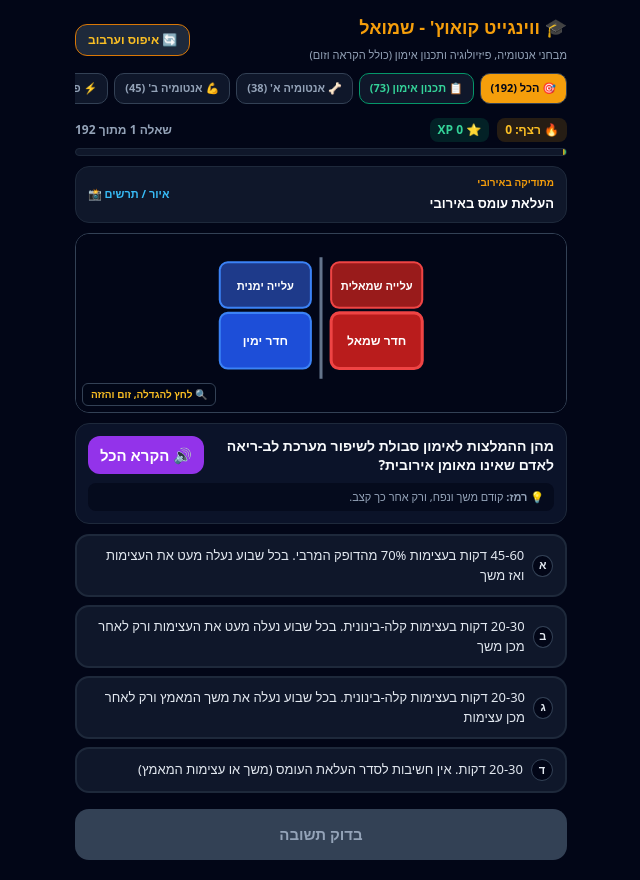
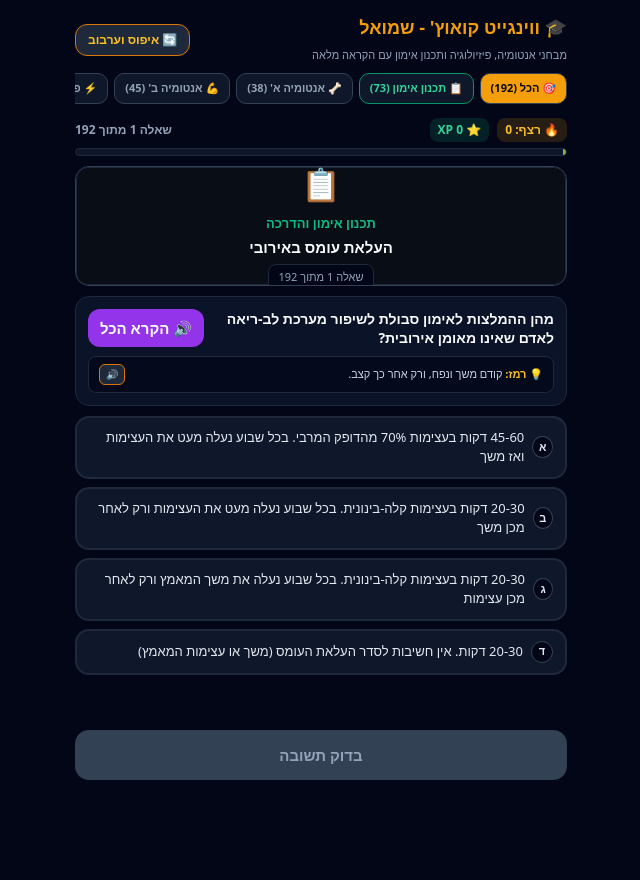
Before and after one commit to motic53/wingate-coach-prep, a Next.js app: page / in a window 1280 px wide. Both pictures are taken after a click on the button "🔄 איפוס וערבוב". Shown: the whole page, without its empty margins (319-959 px from the left). After the commit the page ends 800 px from the top, so only its background shows below. Built offline with nearby package versions, Linux system fonts and the light colour scheme.

Commit message:
Update DiagramRenderer to support training plan details
Enhanced DiagramRenderer to handle training plan display and added additional props for better context.

```diff
--- a/app/page.tsx
+++ b/app/page.tsx
@@ -17,7 +17,21 @@ const ALL_WINGATE_DATA = [
   ...(PART5_TRAINING_PLAN || [])
 ];
 
-function DiagramRenderer({ type, imageUrl }: { type: string; imageUrl?: string }) {
+function DiagramRenderer({ type, imageUrl, moduleId, topic, title, qNum, totalQ }: any) {
+  // אם זו שאלת תכנון אימון - מציגים כרטיס מידע ממוקד במקום תרשים אנטומי מבלבל
+  if (moduleId === 'train_plan') {
+    return (
+      <div style={{ width: '100%', height: '100%', display: 'flex', flexDirection: 'column', alignItems: 'center', justifyContent: 'center', backgroundColor: '#090d16', padding: '16px', borderRadius: '12px', border: '1px solid #1e293b', textAlign: 'center' }}>
+        <span style={{ fontSize: '32px', marginBottom: '6px' }}>📋</span>
+        <span style={{ color: '#10b981', fontSize: '13px', fontWeight: 'bold' }}>תכנון אימון והדרכה</span>
+        <span style={{ color: '#f8fafc', fontSize: '15px', fontWeight: '900', marginTop: '2px' }}>{title || topic}</span>
+        <span style={{ color: '#94a3b8', fontSize: '11px', marginTop: '6px', backgroundColor: '#020617', padding: '4px 10px', borderRadius: '8px', border: '1px solid #1e293b' }}>
+          שאלה {qNum} מתוך {totalQ}
+        </span>
+      </div>
+    );
+  }
+
   if (imageUrl) {
     return (
       <div style={{ width: '100%', height: '100%', display: 'flex', alignItems: 'center', justifyContent: 'center', backgroundColor: '#020617', padding: '4px' }}>
@@ -169,7 +183,8 @@ export default function App() {
       .map((opt, i) => `אפשרות ${letters[i]}: ${opt.text}`)
       .join('. ');
 
-    const fullScript = `שאלה בנושא ${currentQ.topic}. ${currentQ.questionText}. אפשרויות: ${optionsText}.`;
+    const hintPart = currentQ.hint ? `רמז: ${currentQ.hint}. ` : '';
+    const fullScript = `שאלה בנושא ${currentQ.topic}. ${currentQ.questionText}. ${hintPart}אפשרויות: ${optionsText}.`;
 
     const utterance = new SpeechSynthesisUtterance(fullScript);
     utterance.lang = 'he-IL';
@@ -258,6 +273,7 @@ export default function App() {
   };
 
   const openZoomModal = () => {
+    if (currentQ?.moduleId === 'train_plan') return; // אין צורך בזום בתכנון אימון
     setZoomScale(1.4);
     setPanOffset({ x: 0, y: 0 });
     setIsModalOpen(true);
@@ -321,7 +337,7 @@ export default function App() {
               <h1 style={{ margin: 0, fontSize: '18px', fontWeight: '900', color: '#f59e0b' }}>
                 🎓 ווינגייט קואוץ' - שמואל
               </h1>
-              <span style={{ fontSize: '11px', color: '#94a3b8' }}>מבחני אנטומיה, פיזיולוגיה ותכנון אימון (כולל הקראה וזום)</span>
+              <span style={{ fontSize: '11px', color: '#94a3b8' }}>מבחני אנטומיה, פיזיולוגיה ותכנון אימון עם הקראה מלאה</span>
             </div>
 
             <button
@@ -332,7 +348,7 @@ export default function App() {
             </button>
           </div>
 
-          {/* שורת בחירת נושאים כולל תכנון אימון */}
+          {/* שורת בחירת נושאים */}
           <div style={{ display: 'flex', gap: '6px', overflowX: 'auto', paddingBottom: '6px', marginBottom: '8px' }}>
             <button
               onClick={() => handleModuleClick('all')}
@@ -461,23 +477,35 @@ export default function App() {
           </div>
         </header>
 
-        <div style={{ backgroundColor: '#0f172a', border: '1px solid #1e293b', borderRadius: '14px', padding: '8px 12px', display: 'flex', justifyContent: 'space-between', alignItems: 'center', marginBottom: '10px' }}>
-          <div>
-            <span style={{ color: '#f59e0b', fontSize: '10px', fontWeight: 'bold', display: 'block' }}>{currentQ.topic}</span>
-            <span style={{ color: '#ffffff', fontSize: '13px', fontWeight: '900' }}>{currentQ.title}</span>
-          </div>
-          <span style={{ fontSize: '11px', color: '#38bdf8', fontWeight: 'bold' }}>איור / תרשים 📸</span>
-        </div>
-
-        {/* שטח התמונה במסך הראשי */}
+        {/* שטח תמונה / כרטיס תכנון אימון מותאם */}
         <div
           onClick={openZoomModal}
-          style={{ width: '100%', height: '180px', borderRadius: '14px', overflow: 'hidden', marginBottom: '10px', border: '1px solid #334155', backgroundColor: '#020617', position: 'relative', cursor: 'pointer' }}
+          style={{
+            width: '100%',
+            height: currentQ.moduleId === 'train_plan' ? '120px' : '180px',
+            borderRadius: '14px',
+            overflow: 'hidden',
+            marginBottom: '10px',
+            border: '1px solid #334155',
+            backgroundColor: '#020617',
+            position: 'relative',
+            cursor: currentQ.moduleId === 'train_plan' ? 'default' : 'pointer'
+          }}
         >
-          <DiagramRenderer type={currentQ.diagram} imageUrl={currentQ.imageUrl} />
-          <div style={{ position: 'absolute', bottom: '6px', left: '6px', backgroundColor: 'rgba(2, 6, 23, 0.85)', color: '#fbbf24', fontSize: '10px', padding: '3px 8px', borderRadius: '6px', border: '1px solid #334155', fontWeight: 'bold' }}>
-            🔍 לחץ להגדלה, זום והזזה
-          </div>
+          <DiagramRenderer
+            type={currentQ.diagram}
+            imageUrl={currentQ.imageUrl}
+            moduleId={currentQ.moduleId}
+            topic={currentQ.topic}
+            title={currentQ.title}
+            qNum={currentIndex + 1}
+            totalQ={quizList.length}
+          />
+          {currentQ.moduleId !== 'train_plan' && (
+            <div style={{ position: 'absolute', bottom: '6px', left: '6px', backgroundColor: 'rgba(2, 6, 23, 0.85)', color: '#fbbf24', fontSize: '10px', padding: '3px 8px', borderRadius: '6px', border: '1px solid #334155', fontWeight: 'bold' }}>
+              🔍 לחץ להגדלה, זום והזזה
+            </div>
+          )}
         </div>
 
         {/* שאלה + כפתור הקראה */}
@@ -503,14 +531,24 @@ export default function App() {
                 alignItems: 'center',
                 gap: '4px'
               }}
-              title="הקרא שאלה ותשובות"
+              title="הקרא שאלה, רמז ותשובות"
             >
               {isSpeaking ? '⏹ עצור' : '🔊 הקרא הכל'}
             </button>
           </div>
 
-          <div style={{ marginTop: '8px', backgroundColor: 'rgba(2, 6, 23, 0.6)', padding: '6px 10px', borderRadius: '8px', fontSize: '11px', color: '#94a3b8' }}>
-            💡 <strong>רמז:</strong> {currentQ.hint}
+          {/* כרטיס הרמז עם כפתור הקראה ייעודי */}
+          <div style={{ marginTop: '8px', backgroundColor: 'rgba(2, 6, 23, 0.7)', padding: '7px 10px', borderRadius: '8px', fontSize: '11px', color: '#cbd5e1', display: 'flex', justifyContent: 'space-between', alignItems: 'center', gap: '6px', border: '1px solid #1e293b' }}>
+            <div>
+              💡 <strong style={{ color: '#fbbf24' }}>רמז:</strong> {currentQ.hint}
+            </div>
+            <button
+              onClick={() => speakCustom(`רמז: ${currentQ.hint}`)}
+              style={{ backgroundColor: '#1e293b', color: '#fbbf24', border: '1px solid #d97706', borderRadius: '6px', padding: '2px 6px', fontSize: '10px', cursor: 'pointer', flexShrink: 0 }}
+              title="הקרא רמז בלבד"
+            >
+              🔊
+            </button>
           </div>
         </div>
 
@@ -630,7 +668,7 @@ export default function App() {
         )}
       </footer>
 
-      {/* חלון מודאל זום עם גרירה חופשית (Pan & Zoom) */}
+      {/* חלון מודאל זום עם גרירה חופשית (מופעל רק באנטומיה ופיזיולוגיה שיש בהן איור) */}
       {isModalOpen && (
         <div
           style={{ position: 'fixed', inset: 0, backgroundColor: 'rgba(0,0,0,0.95)', zIndex: 100, display: 'flex', flexDirection: 'column', alignItems: 'center', justifyContent: 'center', padding: '10px' }}
```
